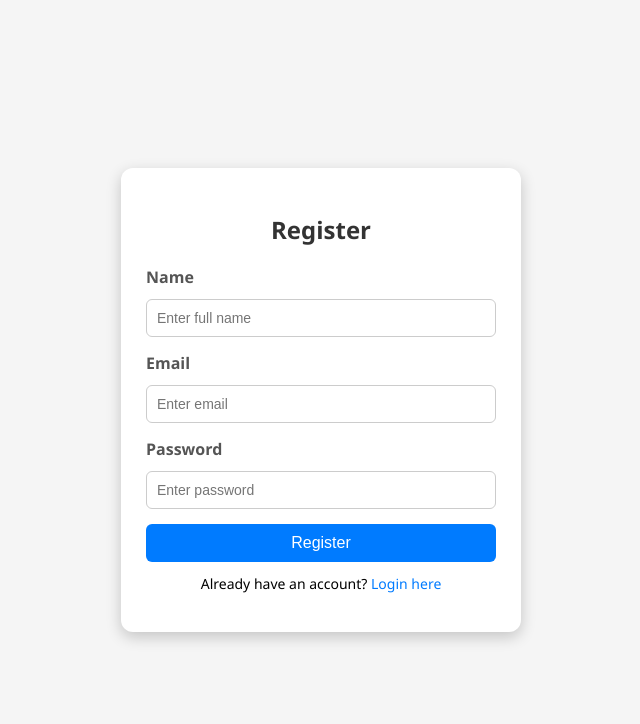
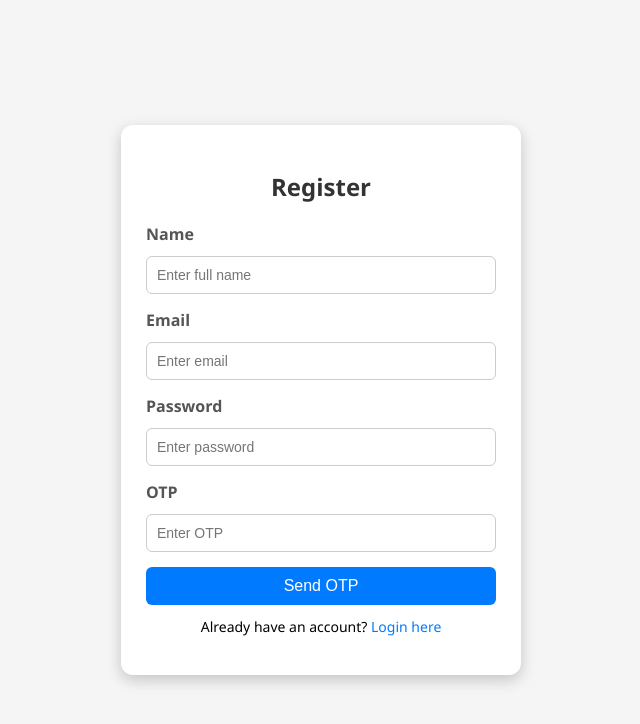
Before and after one commit to Rapenzol/Task_Management_App, a React (Create React App) app: page /register in a window 1280 px wide. Shown: the top 724 px of the page, without its empty margins (319-959 px from the left). Built offline with nearby package versions, Linux system fonts and the light colour scheme.

Commit message:
New field is added for Otp

```diff
--- a/src/api.js
+++ b/src/api.js
@@ -1,7 +1,7 @@
 import axios from "axios";
 
 const api = axios.create({
-  baseURL: "https://task-manager-backend-production-e3a6.up.railway.app/api", // backend URL
+  baseURL: "https://task-manager-backend-production-e3a6.up.railway.app/api",
 });
 
 export default api;
--- a/src/components/Register.jsx
+++ b/src/components/Register.jsx
@@ -7,7 +7,29 @@ const Register = () => {
   const [name, setName] = useState("");
   const [email, setEmail] = useState("");
   const [password, setPassword] = useState("");
+  const [otp, setOtp] = useState("");
+  const [otpSent, setOtpSent] = useState(false);
   const navigate = useNavigate();
+
+
+  // ✅ Send OTP function
+  const sendOtp = async () => {
+    if (!email) {
+      alert("Enter email first!");
+      return;
+    }
+
+    try {
+      await axios.post("https://task-manager-backend-production-e3a6.up.railway.app/api/auth/send-otp", {
+        email: email.trim().toLowerCase()
+      });
+      alert("OTP sent to your email!");
+      setOtpSent(true);
+    } catch (err) {
+      console.error("Send OTP error:", err.response?.data || err.message);
+      alert("Failed to send OTP");
+    }
+  };
 
   const handleSubmit = async (e) => {
     e.preventDefault();
@@ -18,20 +40,25 @@ const Register = () => {
       return;
     }
 
+    if (!otpSent) {
+      alert("Please request OTP first!");
+      return;
+    }
+
     try {
       const res = await axios.post("https://task-manager-backend-production-e3a6.up.railway.app/api/auth/signup", {
         name,
         email: email.trim().toLowerCase(),
         password: password.trim(),
+        otp: otp.trim()
       });
-
+      console.log("Signup success:", res.data);
       alert("Registration successful!");
-      console.log(res.data);
-
       // Redirect to login page
       navigate("/login");
     } catch (err) {
       alert(err.response?.data?.message || "Registration failed!");
+      console.error("Signup error:", err.response?.data || err.message);
     }
   };
 
@@ -67,7 +94,16 @@ const Register = () => {
           required
         />
 
-        <button type="submit">Register</button>
+        <label>OTP</label>
+        <input
+          type="text"
+          placeholder="Enter OTP"
+          value={otp}
+          onChange={(e) => setOtp(e.target.value)}
+          required
+        />
+
+        <button type="button" onClick={sendOtp}>Send OTP</button>
 
         <p className="login-link">
           Already have an account?{" "}
```
